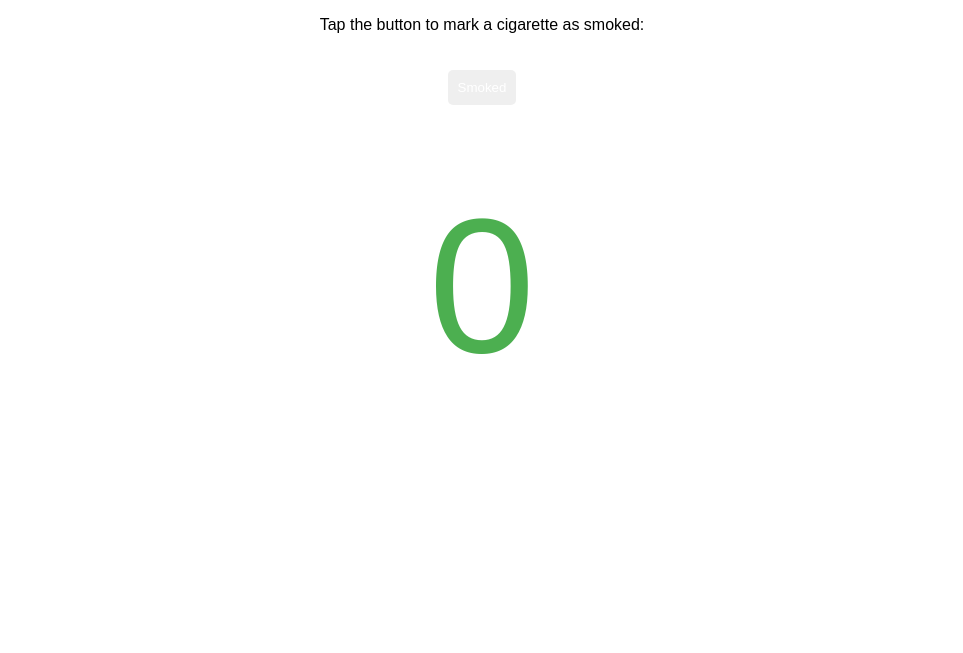
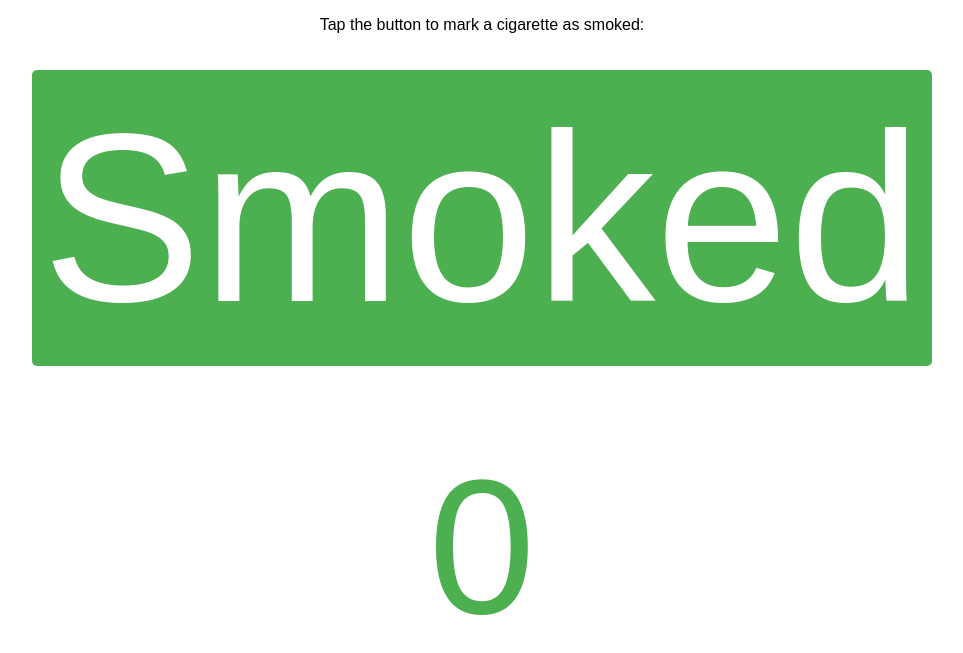
Before and after one commit to anandvip/cigarette-tracker, a plain HTML site: page index.html in a window 1280 px wide. Shown: the part 143-796 px from the top of the page, without its empty margins (158-1121 px from the left). Drawn offline with Linux system fonts and the light colour scheme.

Commit message:
Update style.css

```diff
--- a/style.css
+++ b/style.css
@@ -8,11 +8,11 @@ h1 {
 }
 
 button {
-	font-size:rem;
+	font-size: 15rem;
 	padding: 10px;
 	margin: 20px;
 	border-radius: 5px;
-	background-17color: #4CAF50;
+	background-color: #4CAF50;
 	color: white;
 	border: none;
 	cursor: pointer;
```
